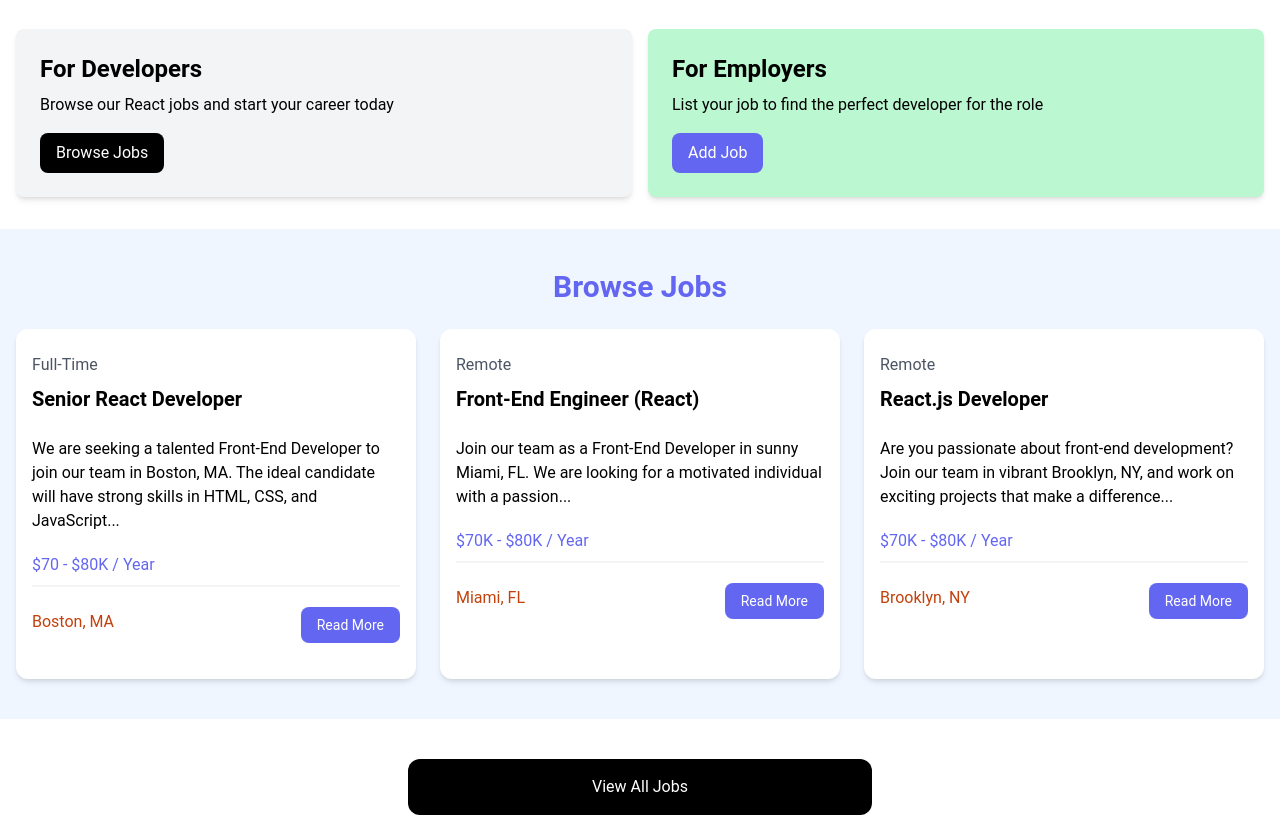
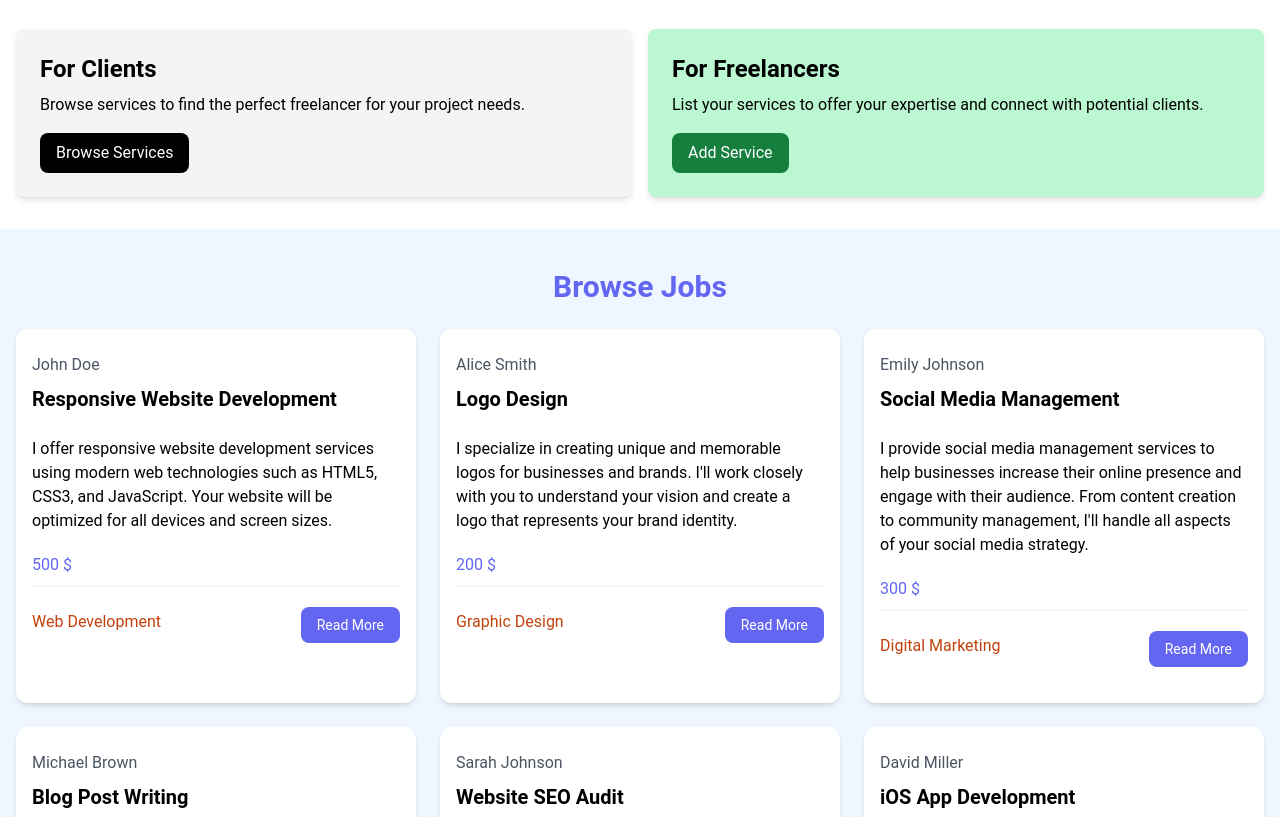
Before and after one commit to themehdiq/React-Freelance-Service-Web-App, a React (Vite) app: page / in a window 1280 px wide. Shown: the part 380-1197 px from the top of the page. Built offline with nearby package versions, Linux system fonts and the light colour scheme.

Commit message:
adding services json file and browsing services section

```diff
--- a/src/App.jsx
+++ b/src/App.jsx
@@ -2,6 +2,7 @@ import React from "react";
 import Navbar from "./components/Navbar";
 import Hero from "./components/Hero";
 import HomeCards from "./components/HomeCards";
+import ServiceListings from "./components/ServiceListings";
 
 const App = () => {
   return (
@@ -9,116 +10,7 @@ const App = () => {
       <Navbar></Navbar>
       <Hero />
       <HomeCards />
-
-      {/* <!-- Browse Jobs --> */}
-      <section className="bg-blue-50 px-4 py-10">
-        <div className="container-xl lg:container m-auto">
-          <h2 className="text-3xl font-bold text-indigo-500 mb-6 text-center">
-            Browse Jobs
-          </h2>
-          <div className="grid grid-cols-1 md:grid-cols-3 gap-6">
-            {/* <!-- Job Listing 1 --> */}
-            <div className="bg-white rounded-xl shadow-md relative">
-              <div className="p-4">
-                <div className="mb-6">
-                  <div className="text-gray-600 my-2">Full-Time</div>
-                  <h3 className="text-xl font-bold">Senior React Developer</h3>
-                </div>
-
-                <div className="mb-5">
-                  We are seeking a talented Front-End Developer to join our team
-                  in Boston, MA. The ideal candidate will have strong skills in
-                  HTML, CSS, and JavaScript...
-                </div>
-
-                <h3 className="text-indigo-500 mb-2">$70 - $80K / Year</h3>
-
-                <div className="border border-gray-100 mb-5"></div>
-
-                <div className="flex flex-col lg:flex-row justify-between mb-4">
-                  <div className="text-orange-700 mb-3">
-                    <i className="fa-solid fa-location-dot text-lg"></i>
-                    Boston, MA
-                  </div>
-                  <a
-                    href="job.html"
-                    className="h-[36px] bg-indigo-500 hover:bg-indigo-600 text-white px-4 py-2 rounded-lg text-center text-sm"
-                  >
-                    Read More
-                  </a>
-                </div>
-              </div>
-            </div>
-
-            {/* <!-- Job Listing 2 --> */}
-            <div className="bg-white rounded-xl shadow-md relative">
-              <div className="p-4">
-                <div className="mb-6">
-                  <div className="text-gray-600 my-2">Remote</div>
-                  <h3 className="text-xl font-bold">
-                    Front-End Engineer (React)
-                  </h3>
-                </div>
-
-                <div className="mb-5">
-                  Join our team as a Front-End Developer in sunny Miami, FL. We
-                  are looking for a motivated individual with a passion...
-                </div>
-
-                <h3 className="text-indigo-500 mb-2">$70K - $80K / Year</h3>
-
-                <div className="border border-gray-100 mb-5"></div>
-
-                <div className="flex flex-col lg:flex-row justify-between mb-4">
-                  <div className="text-orange-700 mb-3">
-                    <i className="fa-solid fa-location-dot text-lg"></i>
-                    Miami, FL
-                  </div>
-                  <a
-                    href="job.html"
-                    className="h-[36px] bg-indigo-500 hover:bg-indigo-600 text-white px-4 py-2 rounded-lg text-center text-sm"
-                  >
-                    Read More
-                  </a>
-                </div>
-              </div>
-            </div>
-
-            {/* <!-- Job Listing 3 --> */}
-            <div className="bg-white rounded-xl shadow-md relative">
-              <div className="p-4">
-                <div className="mb-6">
-                  <div className="text-gray-600 my-2">Remote</div>
-                  <h3 className="text-xl font-bold">React.js Developer</h3>
-                </div>
-
-                <div className="mb-5">
-                  Are you passionate about front-end development? Join our team
-                  in vibrant Brooklyn, NY, and work on exciting projects that
-                  make a difference...
-                </div>
-
-                <h3 className="text-indigo-500 mb-2">$70K - $80K / Year</h3>
-
-                <div className="border border-gray-100 mb-5"></div>
-
-                <div className="flex flex-col lg:flex-row justify-between mb-4">
-                  <div className="text-orange-700 mb-3">
-                    <i className="fa-solid fa-location-dot text-lg"></i>
-                    Brooklyn, NY
-                  </div>
-                  <a
-                    href="job.html"
-                    className="h-[36px] bg-indigo-500 hover:bg-indigo-600 text-white px-4 py-2 rounded-lg text-center text-sm"
-                  >
-                    Read More
-                  </a>
-                </div>
-              </div>
-            </div>
-          </div>
-        </div>
-      </section>
+      <ServiceListings></ServiceListings>
 
       <section className="m-auto max-w-lg my-10 px-6">
         <a
--- a/src/components/HomeCards.jsx
+++ b/src/components/HomeCards.jsx
@@ -7,27 +7,29 @@ const HomeCards = () => {
       <div className="container-xl lg:container m-auto">
         <div className="grid grid-cols-1 md:grid-cols-2 gap-4 p-4 rounded-lg">
           <Card>
-            <h2 className="text-2xl font-bold">For Developers</h2>
+            <h2 className="text-2xl font-bold">For Clients</h2>
             <p className="mt-2 mb-4">
-              Browse our React jobs and start your career today
+              Browse services to find the perfect freelancer for your project
+              needs.
             </p>
             <a
               href="/jobs.html"
               className="inline-block bg-black text-white rounded-lg px-4 py-2 hover:bg-gray-700"
             >
-              Browse Jobs
+              Browse Services
             </a>
           </Card>
           <Card bg="bg-green-200">
-            <h2 className="text-2xl font-bold">For Employers</h2>
+            <h2 className="text-2xl font-bold">For Freelancers</h2>
             <p className="mt-2 mb-4">
-              List your job to find the perfect developer for the role
+              List your services to offer your expertise and connect with
+              potential clients.
             </p>
             <a
               href="/add-job.html"
-              className="inline-block bg-indigo-500 text-white rounded-lg px-4 py-2 hover:bg-indigo-600"
+              className="inline-block bg-green-700 text-white rounded-lg px-4 py-2 hover:bg-indigo-600"
             >
-              Add Job
+              Add Service
             </a>
           </Card>
         </div>
--- /dev/null
+++ b/src/components/ServiceListings.jsx
@@ -0,0 +1,56 @@
+import React from "react";
+import services from "../services.json";
+
+const ServiceListings = () => {
+  return (
+    // <!-- Browse Services -->
+    <section className="bg-blue-50 px-4 py-10">
+      <div className="container-xl lg:container m-auto">
+        <h2 className="text-3xl font-bold text-indigo-500 mb-6 text-center">
+          Browse Jobs
+        </h2>
+        <div className="grid grid-cols-1 md:grid-cols-3 gap-6">
+          {/* <!-- Service Listing  --> */}
+          {services.map((service) => {
+            return (
+              <div
+                key={service.id}
+                className="bg-white rounded-xl shadow-md relative"
+              >
+                <div className="p-4">
+                  <div className="mb-6">
+                    <div className="text-gray-600 my-2">
+                      {service.freelancer.name}
+                    </div>
+                    <h3 className="text-xl font-bold">{service.service}</h3>
+                  </div>
+
+                  <div className="mb-5">{service.description}</div>
+
+                  <h3 className="text-indigo-500 mb-2">{service.price} $</h3>
+
+                  <div className="border border-gray-100 mb-5"></div>
+
+                  <div className="flex flex-col lg:flex-row justify-between mb-4">
+                    <div className="text-orange-700 mb-3">
+                      <i className="fa-solid fa-location-dot text-lg"></i>
+                      {service.category}
+                    </div>
+                    <a
+                      href="job.html"
+                      className="h-[36px] bg-indigo-500 hover:bg-indigo-600 text-white px-4 py-2 rounded-lg text-center text-sm"
+                    >
+                      Read More
+                    </a>
+                  </div>
+                </div>
+              </div>
+            );
+          })}
+        </div>
+      </div>
+    </section>
+  );
+};
+
+export default ServiceListings;
--- /dev/null
+++ b/src/services.json
@@ -0,0 +1,86 @@
+[
+  {
+    "id": 1,
+    "freelancer": {
+      "name": "John Doe",
+      "email": "johndoe@example.com",
+      "phone": "+1234567890",
+      "location": "New York, USA"
+    },
+    "category": "Web Development",
+    "service": "Responsive Website Development",
+    "description": "I offer responsive website development services using modern web technologies such as HTML5, CSS3, and JavaScript. Your website will be optimized for all devices and screen sizes.",
+    "price": 500,
+    "delivery_time": "2 weeks"
+  },
+  {
+    "id": 2,
+    "freelancer": {
+      "name": "Alice Smith",
+      "email": "alice@example.com",
+      "phone": "+1987654321",
+      "location": "Los Angeles, USA"
+    },
+    "category": "Graphic Design",
+    "service": "Logo Design",
+    "description": "I specialize in creating unique and memorable logos for businesses and brands. I'll work closely with you to understand your vision and create a logo that represents your brand identity.",
+    "price": 200,
+    "delivery_time": "1 week"
+  },
+  {
+    "id": 3,
+    "freelancer": {
+      "name": "Emily Johnson",
+      "email": "emily@example.com",
+      "phone": "+1654321879",
+      "location": "Chicago, USA"
+    },
+    "category": "Digital Marketing",
+    "service": "Social Media Management",
+    "description": "I provide social media management services to help businesses increase their online presence and engage with their audience. From content creation to community management, I'll handle all aspects of your social media strategy.",
+    "price": 300,
+    "delivery_time": "1 month"
+  },
+  {
+    "id": 4,
+    "freelancer": {
+      "name": "Michael Brown",
+      "email": "michael@example.com",
+      "phone": "+1555666777",
+      "location": "San Francisco, USA"
+    },
+    "category": "Content Writing",
+    "service": "Blog Post Writing",
+    "description": "I specialize in creating engaging and informative blog posts that resonate with your target audience. Whether you need long-form articles or short blog posts, I can deliver high-quality content tailored to your needs.",
+    "price": 100,
+    "delivery_time": "1 week"
+  },
+  {
+    "id": 5,
+    "freelancer": {
+      "name": "Sarah Johnson",
+      "email": "sarah@example.com",
+      "phone": "+1222333444",
+      "location": "Seattle, USA"
+    },
+    "category": "SEO Optimization",
+    "service": "Website SEO Audit",
+    "description": "I offer comprehensive website SEO audits to identify areas for improvement and optimize your site for better search engine rankings. From on-page optimization to keyword research, I'll help boost your website's visibility online.",
+    "price": 250,
+    "delivery_time": "2 days"
+  },
+  {
+    "id": 6,
+    "freelancer": {
+      "name": "David Miller",
+      "email": "david@example.com",
+      "phone": "+1888999000",
+      "location": "Boston, USA"
+    },
+    "category": "Mobile App Development",
+    "service": "iOS App Development",
+    "description": "I specialize in iOS app development, creating high-quality and user-friendly mobile applications for iPhone and iPad devices. From concept to deployment, I'll work closely with you to bring your app idea to life.",
+    "price": 800,
+    "delivery_time": "3 weeks"
+  }
+]
```
